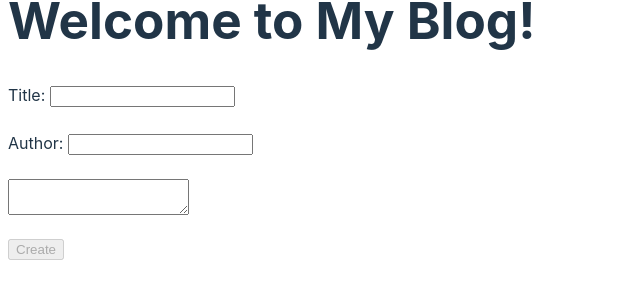
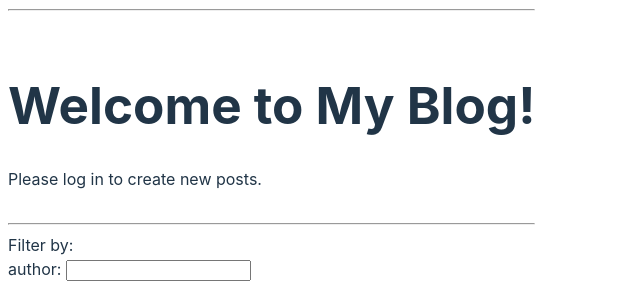
Before and after one commit to ScarLoCodes/CS618-Recipe-Sharing, a React (Vite) app: page / in a window 1280 px wide. Shown: the part 250-556 px from the top of the page, without its empty margins (0-640 px from the left). Built offline with nearby package versions, Linux system fonts and the light colour scheme; no server answers.

Commit message:
chore: create post login

```diff
--- a/src/api/posts.js
+++ b/src/api/posts.js
@@ -5,13 +5,14 @@ export const getPosts = async (queryParams) => {
   );
   return await res.json();
 };
-export const createPost = async (post) => {
+export const createPost = async (token, post) => {
   const res = await fetch(
     `${import.meta.env.VITE_BACKEND_URL}/
 posts`,
     {
       method: "POST",
       headers: { "Content-Type": "application/json" },
+      Authorization: `Bearer ${token}`,
       body: JSON.stringify(post),
     },
   );
--- a/src/components/CreatePost.jsx
+++ b/src/components/CreatePost.jsx
@@ -1,19 +1,21 @@
 import { useMutation, useQueryClient } from "@tanstack/react-query";
 import { useState } from "react";
+import { useAuth } from "../contexts/AuthContext.jsx";
 import { createPost } from "../api/posts.js";
 export function CreatePost() {
   const [title, setTitle] = useState("");
-  const [author, setAuthor] = useState("");
   const [contents, setContents] = useState("");
+  const [token] = useAuth();
   const queryClient = useQueryClient();
   const createPostMutation = useMutation({
-    mutationFn: () => createPost({ title, author, contents }),
+    mutationFn: () => createPost(token, { title, contents }),
     onSuccess: () => queryClient.invalidateQueries(["posts"]),
   });
   const handleSubmit = (e) => {
     e.preventDefault();
     createPostMutation.mutate();
   };
+  if (!token) return <div>Please log in to create new posts.</div>;
   return (
     <form onSubmit={handleSubmit}>
       <div>
@@ -24,17 +26,6 @@ export function CreatePost() {
           id="create-title"
           value={title}
           onChange={(e) => setTitle(e.target.value)}
-        />
-      </div>
-      <br />
-      <div>
-        <label htmlFor="create-author">Author: </label>
-        <input
-          type="text"
-          name="create-author"
-          id="createauthor"
-          value={author}
-          onChange={(e) => setAuthor(e.target.value)}
         />
       </div>
       <br />
```
